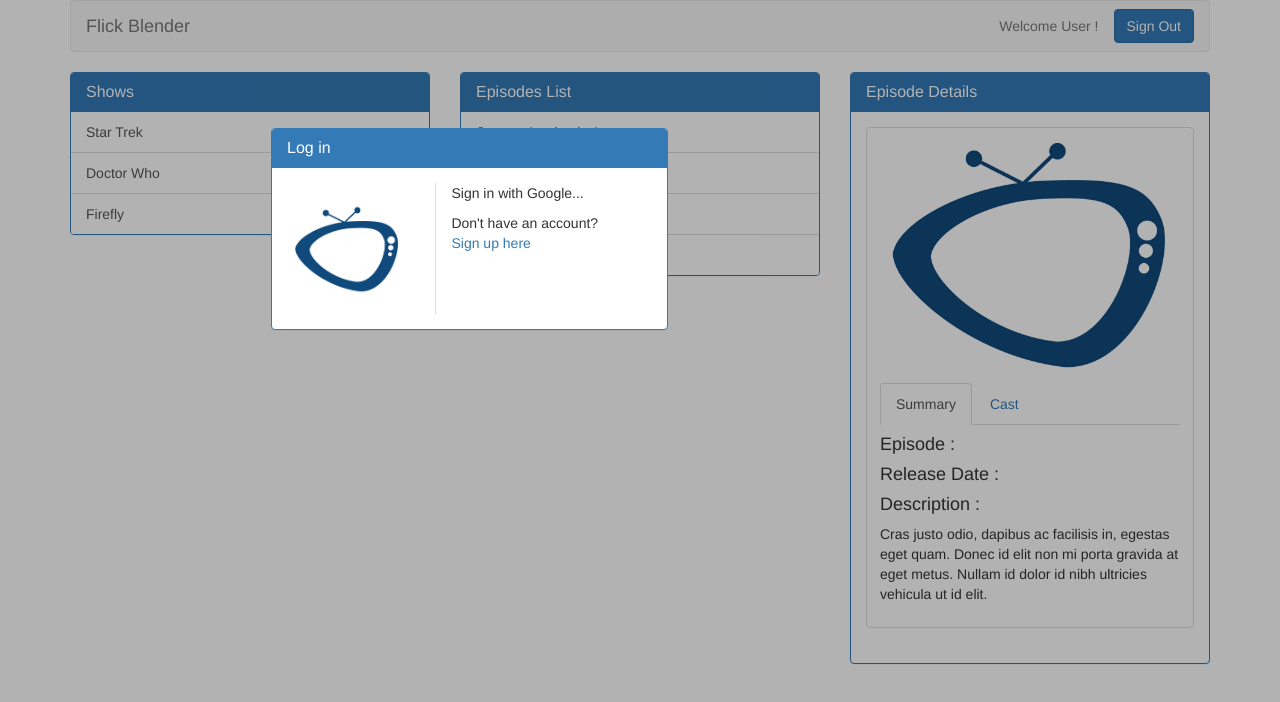
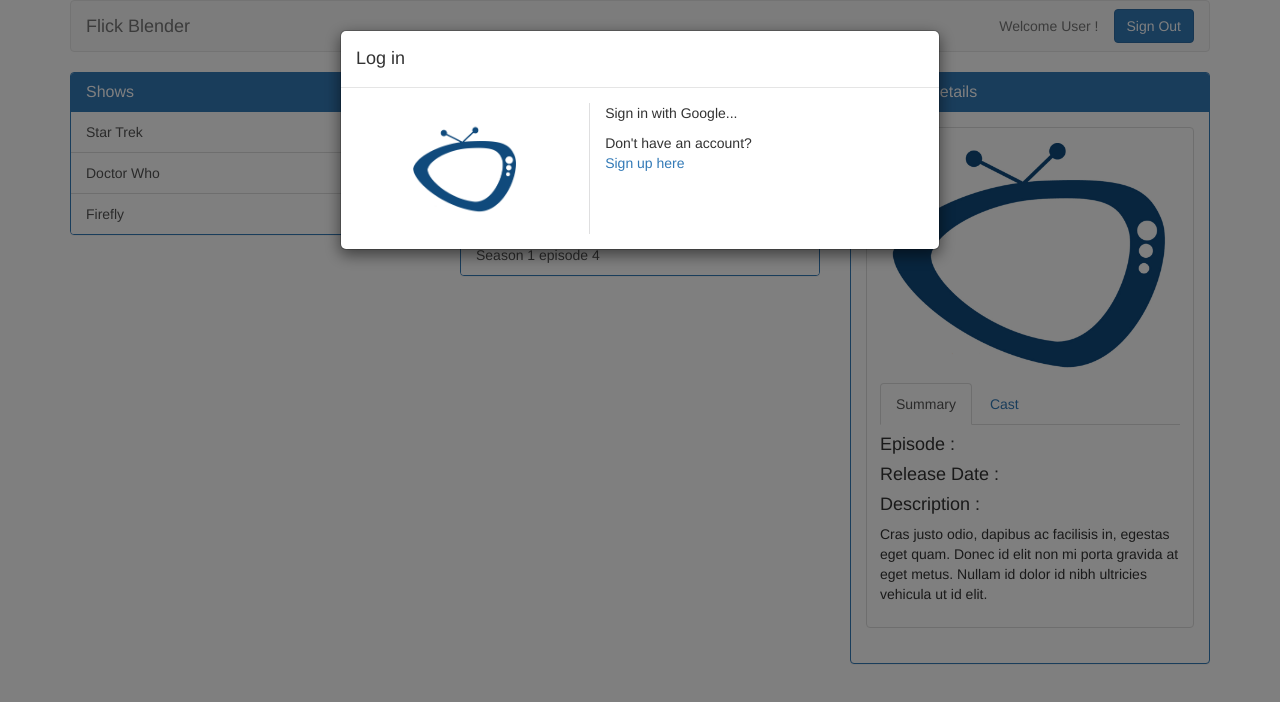
Before and after one commit to billjcapps/CS5551Team3, a plain HTML site: page Source/index.html in a window 1280 px wide. Drawn offline with nearby package versions, Linux system fonts and the light colour scheme.

Commit message:
convert login modal to bootstrap modal

```diff
--- a/Source/css/index.css
+++ b/Source/css/index.css
@@ -1,17 +1,3 @@
-/* adapted from: http://www.w3schools.com/howto/howto_css_modals.asp */
-/* The Modal (background) */
-.modal {
-    display: block; /* showing when arrive at page */
-    position: fixed; /* stay in place */
-    z-index: 2000; /* Sit on top - AdminLTE uses some z-indexes above 1000 */
-    left: 0;
-    top: 0;
-    width: 100%; /* Full width */
-    height: 100%; /* Full height */
-    overflow: auto; /* Enable scroll if needed */
-    background-color: rgb(0,0,0); /* Fallback color */
-    background-color: rgba(0,0,0,0.3); /* Black w/ opacity */
-}
 
 .btn-label {
     position: relative;
--- a/Source/index.html
+++ b/Source/index.html
@@ -18,19 +18,16 @@
 </head>
 <body ng-app="FlickBlenderApp">
 
-<div class="container">
-    <div class="row">
-        <div id="loginModal" class="modal">
-            <div id="loginModalContent" class="modalContent">
-                <div class="col-xs-6 col-sm-6 col-md-4" style="margin: 10% 20%;">
-                    <div class="panel panel-primary">
-                        <div class="panel-heading">
-                            <h3 class="panel-title">Log in</h3>
+<div id="loginModal" class="modal fade" tabindex="-1" role="dialog">
+    <div class="modal-dialog" role="document">
+        <div class="modal-content">
+            <div class="modal-header">
+                <h4 class="modal-title">Log in</h4>
             </div>
-                        <div class="panel-body">
+            <div class="modal-body">
                 <div class="row">
                     <div class="col-xs-12 col-sm-5 col-md-5 separator social-login-box"> <br />
-                                    <img src="img/Logo.png" class="img-responsive" style="width: 120px;">
+                        <img src="img/Logo.png" class="img-responsive" style="width: 120px; margin: auto;">
                         <br />
                     </div>
                     <div class="col-xs-12 col-sm-7 col-md-7 login-box">
@@ -41,12 +38,14 @@
                     </div>
                 </div>
             </div>
+            <!--
+            <div class="modal-footer">
+                <button type="button" class="btn btn-default" data-dismiss="modal">Close</button>
             </div>
-                </div>
-            </div>
-        </div>
-    </div>
-</div>
+            -->
+        </div><!-- /.modal-content -->
+    </div><!-- /.modal-dialog -->
+</div><!-- /.modal -->
 
 <div class="container" ng-controller="FlickBlenderController" style="height: 90vh">
     <nav class="navbar navbar-default">
--- a/Source/js/index.js
+++ b/Source/js/index.js
@@ -4,23 +4,36 @@
 
 var googleUser;
 
-var loginModal = document.getElementById('loginModal');
+var loginModal = $('#loginModal');
+
+$( document ).ready(function() {
+    // disallow closing the login modal manually
+    // http://stackoverflow.com/questions/9894339/disallow-twitter-bootstrap-modal-window-from-closing
+    $('#loginModal').modal({
+        backdrop: 'static',
+        keyboard: false
+    });
+
+    // display the login modal
+    loginModal.modal({show:true});
+});
 
 function onSignIn(response) {
     console.log("onSignIn function");
     googleUser = response;
-    loginModal.style.display = "none";
+    loginModal.modal('hide');
 }
 
 function signOut() {
     var auth2 = gapi.auth2.getAuthInstance();
     auth2.signOut().then(function () {
         console.log('User signed out.');
-        loginModal.style.display = "block";
+        loginModal.modal({show:true});
     });
 }
 
 angular.module("FlickBlenderApp", []).controller("FlickBlenderController", function($scope) {
+    $scope.googleUser = googleUser;
     $scope.message = "This is the home page.";
 
     $scope.shows = ["Star Trek", "Doctor Who", "Firefly"];
```
Lines whose indentation alone changed are shown as unchanged.
